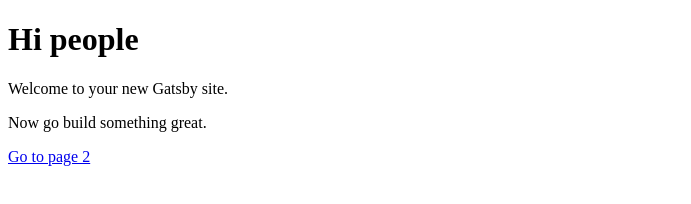
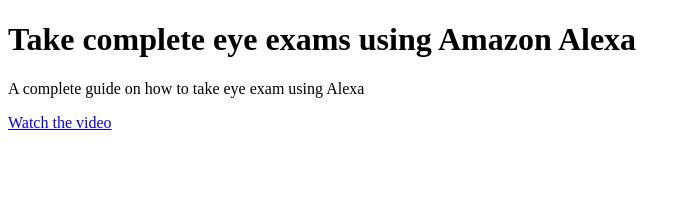
Before and after one commit to Mahamud-osman/my-react-app, a Gatsby site: page / in a window 1280 px wide. Shown: the whole page, without its empty margins (0-691 px from the left). Built offline with nearby package versions, Linux system fonts and the light colour scheme; Gatsby itself is replaced by a stand-in of ours.

Commit message:
Text buttton video

```diff
--- a/gatsby-config.js
+++ b/gatsby-config.js
@@ -1,6 +1,6 @@
 module.exports = {
   siteMetadata: {
-    title: 'Gatsby Default Starter',
+    title: 'Alexa clinic',
   },
   plugins: ['gatsby-plugin-react-helmet'],
 }
--- a/src/pages/index.js
+++ b/src/pages/index.js
@@ -3,10 +3,9 @@ import Link from 'gatsby-link'
 
 const IndexPage = () => (
   <div>
-    <h1>Hi people</h1>
-    <p>Welcome to your new Gatsby site.</p>
-    <p>Now go build something great.</p>
-    <Link to="/page-2/">Go to page 2</Link>
+    <h1> Take complete eye exams using Amazon Alexa</h1>
+    <p>A complete guide on how to take eye exam using Alexa</p>
+    <Link to="/page-2/">Watch the video</Link>
   </div>
 )
 
```
